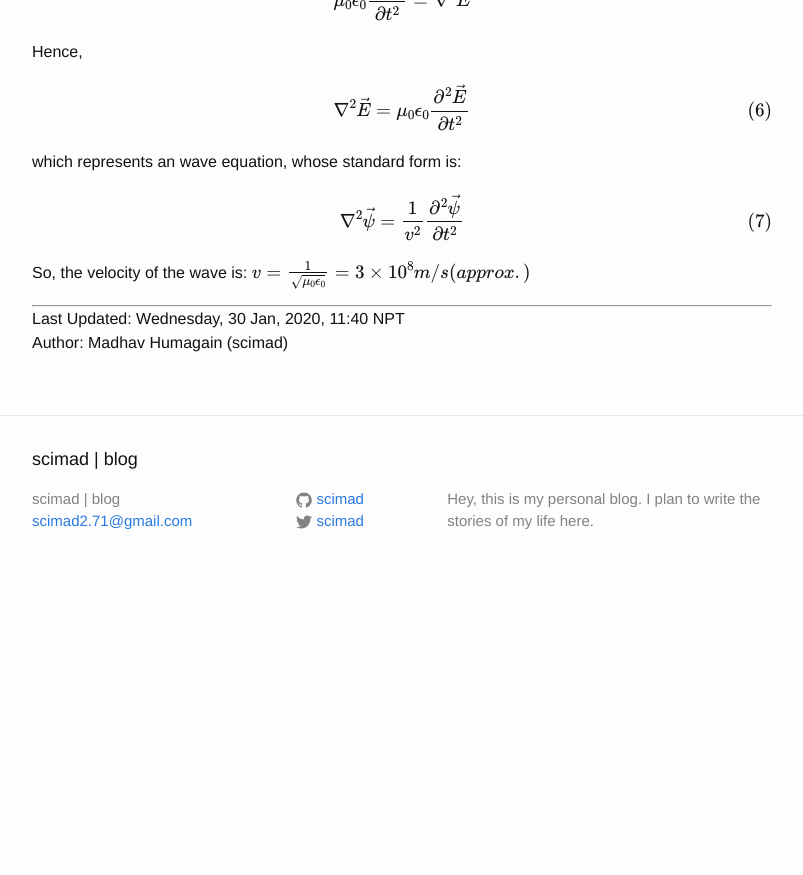
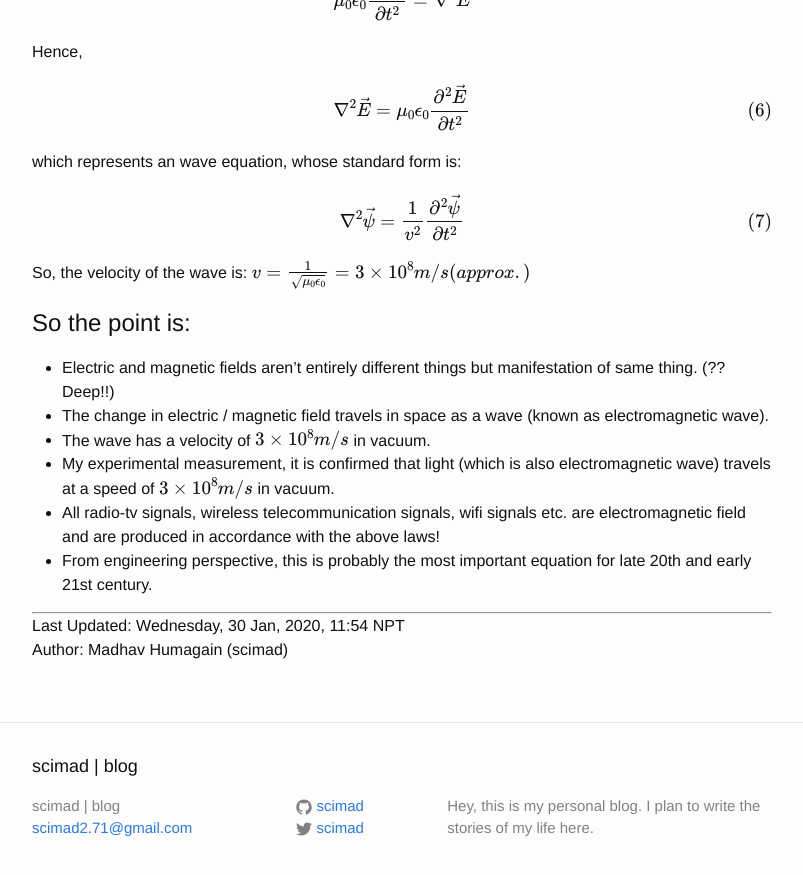
Before and after one commit to scimad/scimad.github.io, a Jekyll site: the page built from _posts/2020-01-29-let-there-be-light.markdown, in a window 1280 px wide and 900 px high, scrolled down 1688 px. Shown: the top 875 px of the window, without its empty margins (238-1041 px from the left). Built offline with Jekyll 4.4.1, drawn with Linux system fonts in a browser that asks for light colours; formulas are drawn with MathJax 3; before the commit the page ends 2281 px from its top, so only the background shows below that.

Commit message:
Add few implications of EM waves

```diff
--- a/_posts/2020-01-29-let-there-be-light.markdown
+++ b/_posts/2020-01-29-let-there-be-light.markdown
@@ -91,6 +91,14 @@ which represents an wave equation, whose standard form is:
 So, the velocity of the wave is:
 $$v = \frac{1}{\sqrt{\mu_0 \epsilon_0}} = 3 \times 10^8 m/s (approx.)$$
 
+# So the point is:
+* Electric and magnetic fields aren't entirely different things but manifestation of same thing. (?? Deep!!)
+* The change in electric / magnetic field travels in space as a wave (known as electromagnetic wave).
+* The wave has a velocity of $3\times10^8 m/s$ in vacuum.
+* My experimental measurement, it is confirmed that light (which is also electromagnetic wave) travels at a speed of $3\times10^8 m/s$ in vacuum.
+* All radio-tv signals, wireless telecommunication signals, wifi signals etc. are electromagnetic field and are produced in accordance with the above laws!
+* From engineering perspective, this is probably the most important equation for late 20th and early 21st century.
+
 ----------
-Last Updated: Wednesday, 30 Jan, 2020, 11:40 NPT
+Last Updated: Wednesday, 30 Jan, 2020, 11:54 NPT
 Author: Madhav Humagain (scimad)
```
